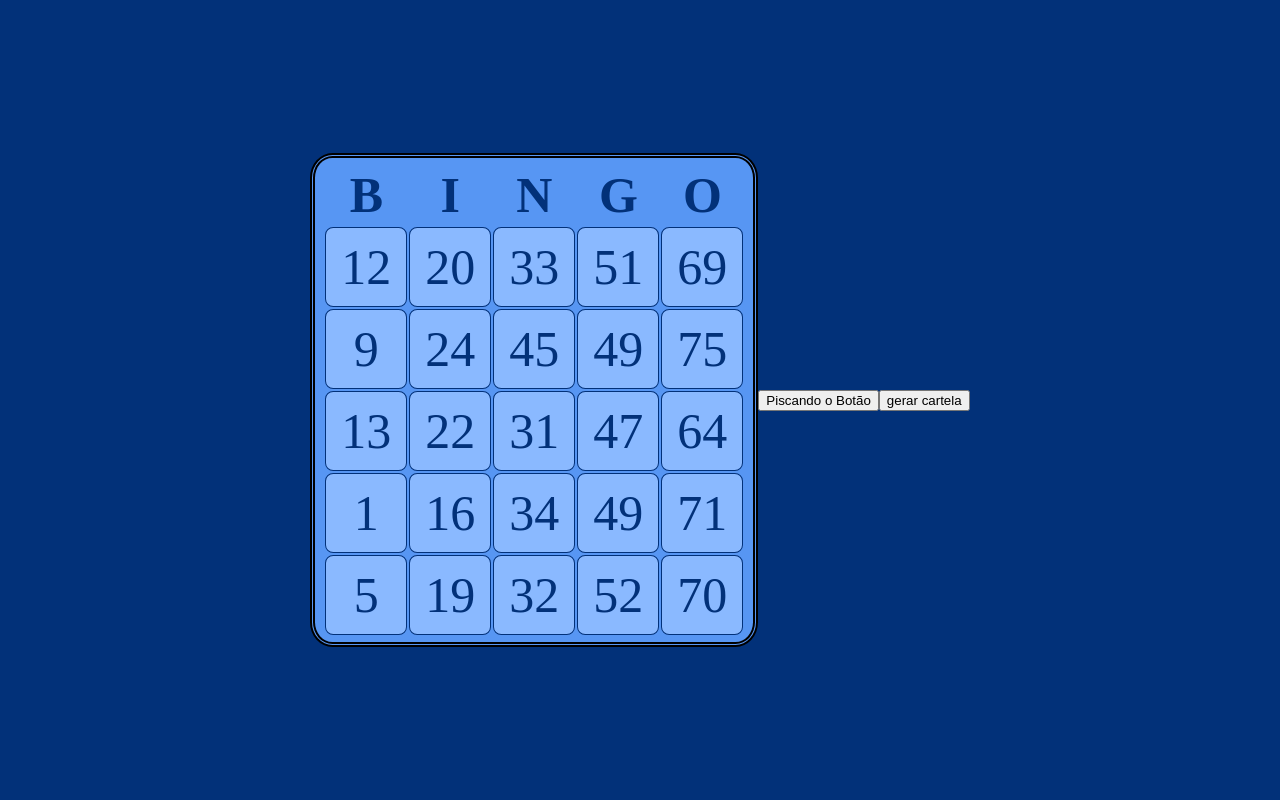
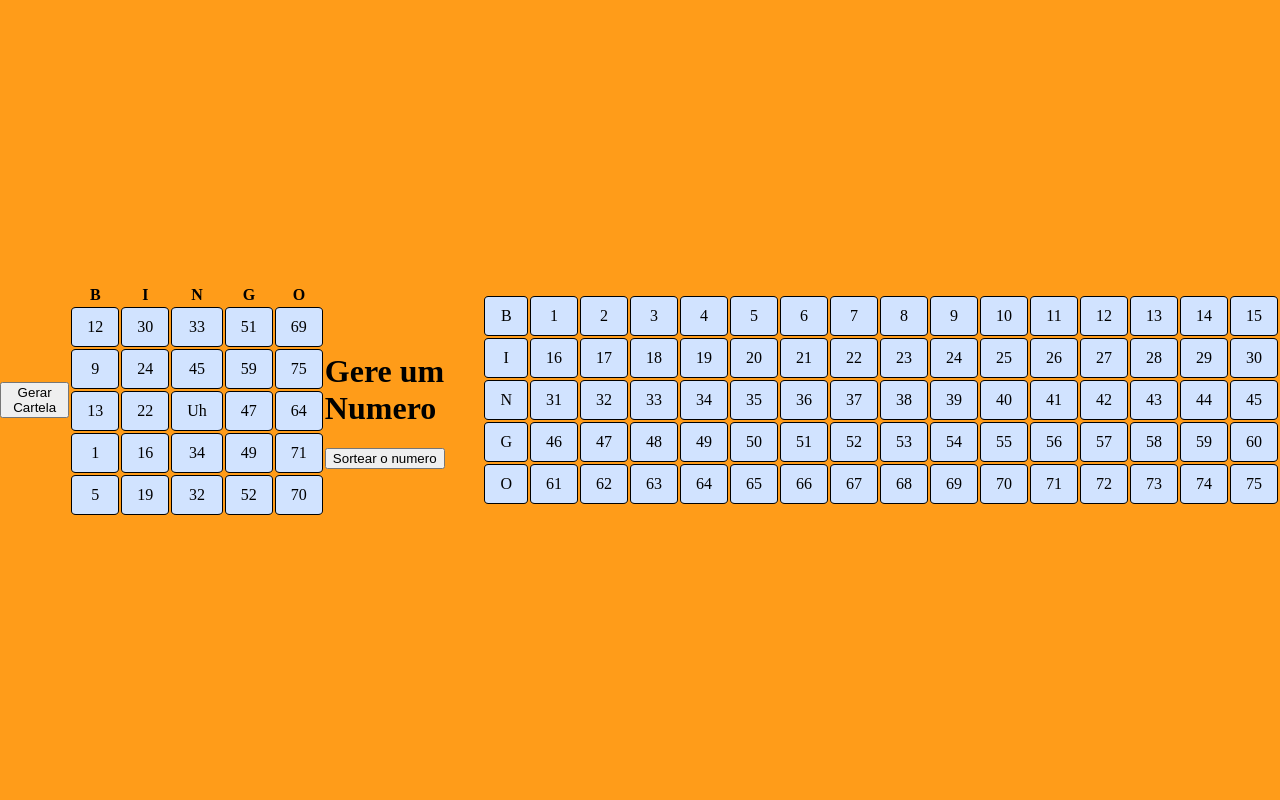
Before and after one commit to Gabzkee/iw2a, a PHP site: page /cartela.html in a window 1280 px wide. Run offline with PHP 8.4, Linux system fonts and the light colour scheme.

Commit message:
finalização do bingo e criação formulario

```diff
--- a/cartelaa/bingo.css
+++ b/cartelaa/bingo.css
@@ -1,5 +1,5 @@
 body, html{
-    background-color: #023179;
+    background-color: #ff9c19;
     margin: 0;
     padding: 0;
     height: 100%;
@@ -9,8 +9,8 @@ body, html{
 }
 
 .tabela{
-    background-color: rgb(87, 150, 243);
-    border: 5px double #000000;
+    background-color: rgb(255, 255, 255);
+    border: 5px double #ff4444;
     border-radius: 5%;
     font-size: 50px;
     padding: 5px 8px;
@@ -18,7 +18,7 @@ body, html{
 }
 
 td{
-    background-color: hwb(216 54% 0%);
+    background-color: hwb(216 82% 0%);
     border: 1px solid;
     border-radius: 10%;
     text-align: center;
--- a/cartelaa/cartela.html
+++ b/cartelaa/cartela.html
@@ -1,141 +1,259 @@
 <!DOCTYPE html>
 <html lang="pt-br">
+
 <head>
   <meta charset="UTF-8">
   <meta name="viewport" content="width=device-width, initial-scale=1.0">
-    <title>bingo</title>
-    <link href="bingo.css" rel="stylesheet"/>
+  <title>Bingo valendo uma coca zero 3 litros</title>
+  <link href="bingo.css" rel="stylesheet" />
 </head>
+
 <body>
-    <table class="tabela">
+  <button class="botaoGerarCartela" onclick="GerarCartela()">
+    Gerar Cartela
+  </button>
+  <table class="cartela">
     <thead>
       <tr>
-                <th>B</th>
-                <th>I</th>
-                <th>N</th>
-                <th>G</th>
-                <th>O</th>
+        <th class="b">B</th>
+        <th class="i">I</th>
+        <th class="n">N</th>
+        <th class="g">G</th>
+        <th class="o">O</th>
       </tr>
     </thead>
     <tbody>
       <tr>
-                <td id="b1" onclick="MarcarCartela(this)">12</td>
-                <td id="i1" onclick="MarcarCartela(this)">20</td>
-                <td id="n1" onclick="MarcarCartela(this)">33</td>
-                <td id="g1" onclick="MarcarCartela(this)">51</td>
-                <td id="o1" onclick="MarcarCartela(this)">69</td>
+        <td id="b1" onclick="MarcarCartela(this)"> 12 </td><!--B-->
+        <td id="i1" onclick="MarcarCartela(this)">30</td><!--I-->
+        <td id="n1" onclick="MarcarCartela(this)">33</td><!--N-->
+        <td id="g1" onclick="MarcarCartela(this)">51</td><!--G-->
+        <td id="o1" onclick="MarcarCartela(this)">69</td><!--O-->
       </tr>
       <tr>
-                <td id="b2" onclick="MarcarCartela(this)">9</td>
-                <td id="i2" onclick="MarcarCartela(this)">24</td>
-                <td id="n2" onclick="MarcarCartela(this)">45</td>
-                <td id="g2" onclick="MarcarCartela(this)">49</td>
-                <td id="o2" onclick="MarcarCartela(this)">75</td>
+        <td id="b2" onclick="MarcarCartela(this)">9</td> <!--B-->
+        <td id="i2" onclick="MarcarCartela(this)">24</td><!--I-->
+        <td id="n2" onclick="MarcarCartela(this)">45</td><!--N-->
+        <td id="g2" onclick="MarcarCartela(this)">59</td><!--G-->
+        <td id="o2" onclick="MarcarCartela(this)">75</td><!--O-->
       </tr>
       <tr>
-                <td id="b3" onclick="MarcarCartela(this)">13</td>
-                <td id="i3" onclick="MarcarCartela(this)">22</td>
-                <td id="n3" onclick="MarcarCartela(this)">31</td>
-                <td id="g3" onclick="MarcarCartela(this)">47</td>
-                <td id="o3" onclick="MarcarCartela(this)">64</td>
+        <td id="b3" onclick="MarcarCartela(this)">13</td><!--B-->
+        <td id="i3" onclick="MarcarCartela(this)">22</td><!--I-->
+        <td id="n3" onclick="MarcarCartela(this)"> Uh </td><!--N-->
+        <td id="g3" onclick="MarcarCartela(this)">47</td><!--G-->
+        <td id="o3" onclick="MarcarCartela(this)">64</td><!--O-->
       </tr>
       <tr>
-                <td id="b4" onclick="MarcarCartela(this)">1</td>
-                <td id="i4" onclick="MarcarCartela(this)">16</td>
-                <td id="n4" onclick="MarcarCartela(this)">34</td>
-                <td id="g4" onclick="MarcarCartela(this)">49</td>
-                <td id="o4" onclick="MarcarCartela(this)">71</td>
+        <td id="b4" onclick="MarcarCartela(this)">1</td><!--B-->
+        <td id="i4" onclick="MarcarCartela(this)">16</td><!--I-->
+        <td id="n4" onclick="MarcarCartela(this)">34</td><!--N-->
+        <td id="g4" onclick="MarcarCartela(this)">49</td><!--G-->
+        <td id="o4" onclick="MarcarCartela(this)">71</td><!--O-->
       </tr>
       <tr>
-                <td id="b5" onclick="MarcarCartela(this)">5</td>
-                <td id="i5" onclick="MarcarCartela(this)">19</td>
-                <td id="n5" onclick="MarcarCartela(this)">32</td>
-                <td id="g5" onclick="MarcarCartela(this)">52</td>
-                <td id="o5" onclick="MarcarCartela(this)">70</td>
+        <td id="b5" onclick="MarcarCartela(this)">5</td><!--B-->
+        <td id="i5" onclick="MarcarCartela(this)">19</td><!--I-->
+        <td id="n5" onclick="MarcarCartela(this)">32</td><!--N-->
+        <td id="g5" onclick="MarcarCartela(this)">52</td><!--G-->
+        <td id="o5" onclick="MarcarCartela(this)">70</td><!--O-->
       </tr>
     </tbody>
   </table>
-
+  <div class="alinhamento">
+    <div id="display">
+      <h1>Gere um Numero</h1>
+    </div>
+    <button class="botaoSorteiaNumero" onclick="NumeroSorteio()">
+      Sortear o numero
+    </button>
+  </div>
+  <table>
+    <tr>
+      <td class="sorteios">B</td>
+      <td class="sorteios" id="1">1</td>
+      <td class="sorteios" id="2">2</td>
+      <td class="sorteios" id="3">3</td>
+      <td class="sorteios" id="4">4</td>
+      <td class="sorteios" id="5">5</td>
+      <td class="sorteios" id="6">6</td>
+      <td class="sorteios" id="7">7</td>
+      <td class="sorteios" id="8">8</td>
+      <td class="sorteios" id="9">9</td>
+      <td class="sorteios" id="10">10</td>
+      <td class="sorteios" id="11">11</td>
+      <td class="sorteios" id="12">12</td>
+      <td class="sorteios" id="13">13</td>
+      <td class="sorteios" id="14">14</td>
+      <td class="sorteios" id="15">15</td>
+    </tr>
+    <tr>
+      <td class="sorteios">I</td>
+      <td class="sorteios" id="16">16</td>
+      <td class="sorteios" id="17">17</td>
+      <td class="sorteios" id="18">18</td>
+      <td class="sorteios" id="19">19</td>
+      <td class="sorteios" id="20">20</td>
+      <td class="sorteios" id="21">21</td>
+      <td class="sorteios" id="22">22</td>
+      <td class="sorteios" id="23">23</td>
+      <td class="sorteios" id="24">24</td>
+      <td class="sorteios" id="25">25</td>
+      <td class="sorteios" id="26">26</td>
+      <td class="sorteios" id="27">27</td>
+      <td class="sorteios" id="28">28</td>
+      <td class="sorteios" id="29">29</td>
+      <td class="sorteios" id="30">30</td>
+    </tr>
+    <tr>
+      <td class="sorteios">N</td>
+      <td class="sorteios" id="31">31</td>
+      <td class="sorteios" id="32">32</td>
+      <td class="sorteios" id="33">33</td>
+      <td class="sorteios" id="34">34</td>
+      <td class="sorteios" id="35">35</td>
+      <td class="sorteios" id="36">36</td>
+      <td class="sorteios" id="37">37</td>
+      <td class="sorteios" id="38">38</td>
+      <td class="sorteios" id="39">39</td>
+      <td class="sorteios" id="40">40</td>
+      <td class="sorteios" id="41">41</td>
+      <td class="sorteios" id="42">42</td>
+      <td class="sorteios" id="43">43</td>
+      <td class="sorteios" id="44">44</td>
+      <td class="sorteios" id="45">45</td>
+    </tr>
+    <tr>
+      <td class="sorteios">G</td>
+      <td class="sorteios" id="46">46</td>
+      <td class="sorteios" id="47">47</td>
+      <td class="sorteios" id="48">48</td>
+      <td class="sorteios" id="49">49</td>
+      <td class="sorteios" id="50">50</td>
+      <td class="sorteios" id="51">51</td>
+      <td class="sorteios" id="52">52</td>
+      <td class="sorteios" id="53">53</td>
+      <td class="sorteios" id="54">54</td>
+      <td class="sorteios" id="55">55</td>
+      <td class="sorteios" id="56">56</td>
+      <td class="sorteios" id="57">57</td>
+      <td class="sorteios" id="58">58</td>
+      <td class="sorteios" id="59">59</td>
+      <td class="sorteios" id="60">60</td>
+    </tr>
+    <tr>
+      <td class="sorteios">O</td>
+      <td class="sorteios" id="61">61</td>
+      <td class="sorteios" id="62">62</td>
+      <td class="sorteios" id="63">63</td>
+      <td class="sorteios" id="64">64</td>
+      <td class="sorteios" id="65">65</td>
+      <td class="sorteios" id="66">66</td>
+      <td class="sorteios" id="67">67</td>
+      <td class="sorteios" id="68">68</td>
+      <td class="sorteios" id="69">69</td>
+      <td class="sorteios" id="70">70</td>
+      <td class="sorteios" id="71">71</td>
+      <td class="sorteios" id="72">72</td>
+      <td class="sorteios" id="73">73</td>
+      <td class="sorteios" id="74">74</td>
+      <td class="sorteios" id="75">75</td>
+    </tr>
+  </table>
 
   <br />
 
-    <button id="botao" onclick="Piscar()" >
-      Piscando o Botão
-    </button>
-    <button onclick="GerarCartela()">
-        gerar cartela
-    </button>
   <script>
-    function GerarCartela()
-        {
-            vetorB = GerarVetor(1,15)
-            console.log(vetorB)
-
-            vetorI = GerarVetor(16,30)
-            console.log(vetorI)
-
-            vetorN = GerarVetor(31,45)
-            console.log(vetorN)
-
-            vetorG = GerarVetor(46,60)
-            console.log(vetorG)
-
-            vetorO = GerarVetor(61,75)
-            console.log(vetorO)
-
-            for(var i = 0; i < 5; i++)
-            {
-                var td = document.getElementById("b"+(i+1))
-                td.innerText = vetorB[i]
-
-                td = document.getElementById("i"+(i+1))
-                td.innerText = vetorI[i]
-
-                td = document.getElementById("n"+(i+1))
-                td.innerText = vetorN[i]
-
-                td = document.getElementById("g"+(i+1))
-                td.innerText = vetorG[i]
-
-                td = document.getElementById("o"+(i+1))
-                td.innerText = vetorO[i]
-            }
-
-        }
-
-    function GerarVetor(numeroInicial,numeroFinal)
-        {
-            vetor = []
-            for(var i = numeroInicial; i <= numeroFinal; i++)
-            {
+    function GerarVetor(numeroInicial, numeroFinal) {
+      var vetor = []
+      for (var i = numeroInicial; i <= numeroFinal; i++) {
         vetor.push(i)
       }
       return vetor
     }
 
-        function Piscar()
-        {
-            var botao = document.getElementById("botao");
-            if(botao.style.backgroundColor == 'red')
-            {
-            botao.style.backgroundColor = 'blue';
-            }else{
-            botao.style.backgroundColor = 'red';
+    function MarcarCartela(td) {
+      if (td.style.backgroundColor != 'tomato') {
+        td.style.backgroundColor = 'tomato'
+        td.style.color = "white"
+      } else {
+        td.style.backgroundColor = ''
+        td.style.color = 'black'
       }
     }
 
-        function MarcarCartela(td)
-        {
-            if(td.style.backgroundColor != 'black')
-            {
-            td.style.backgroundColor = 'black';
-            td.style.color = "white";
-            }else{
-            td.style.backgroundColor = '';
-            td.style.color = "black";
+    function MisturarArray(array) {
+      var aleatorio
+      var cont = array.length
+      var auxiliar
+      while (cont != 0) {
+        aleatorio = NumeroAleatorio(1, array.length)
+        cont--
+        auxiliar = array[cont]
+        array[cont] = array[aleatorio]
+        array[aleatorio] = auxiliar
+      }
+      return array
+    }
+
+    var sorteio = []
+    for (var i = 1; i <= 75; i++) {
+      sorteio.push(i)
+    }
+    sorteio = MisturarArray(sorteio)
+
+    function NumeroAleatorio(numeroMinimo, numeroMaximo) {
+      var retorno = Math.floor(Math.random() * numeroMaximo)
+      if (retorno > 0 && retorno >= numeroMinimo && retorno <= numeroMaximo) {
+        return retorno
+      } else {
+        return NumeroAleatorio(numeroMinimo, numeroMaximo)
       }
     }
 
+    function NumeroSorteio() {
+      if (sorteio.length == 0) {
+        document.getElementById("display").innerHTML = "<h1>Todos os números foram sorteados!</h1>"
+        return NumeroSorteio()
+      }
+      var numerosorteado = sorteio.shift()
+      document.getElementById("display").innerHTML = "<h1>Número sorteado: " + numerosorteado + "</h1>"
+      var numeroTabela = document.getElementById(numerosorteado)
+
+      if (numeroTabela) {
+        numeroTabela.style.background = "tomato"
+      }
+    }
+
+
+
+    function GerarCartela() {
+      vetorB = MisturarArray(GerarVetor(1, 15))
+      vetorI = MisturarArray(GerarVetor(16, 30))
+      vetorN = MisturarArray(GerarVetor(31, 45))
+      vetorG = MisturarArray(GerarVetor(46, 60))
+      vetorO = MisturarArray(GerarVetor(61, 75))
+
+      for (var i = 0; i < 5; i++) {
+        var td = document.getElementById("b" + (i + 1))
+        td.innerText = vetorB[i]
+
+        td = document.getElementById("i" + (i + 1))
+        td.innerText = vetorI[i]
+
+        td = document.getElementById("n" + (i + 1))
+        td.innerText = vetorN[i]
+
+        td = document.getElementById("g" + (i + 1))
+        td.innerText = vetorG[i]
+
+        td = document.getElementById("o" + (i + 1))
+        td.innerText = vetorO[i]
+      }
+    }
   </script>
+
+
 </body>
+
 </html>
```
Also changed, not shown: formulario/formulario.html (added, +33 -0 lines), formulario/formulario.css (added). Lines whose indentation alone changed are shown as unchanged.
